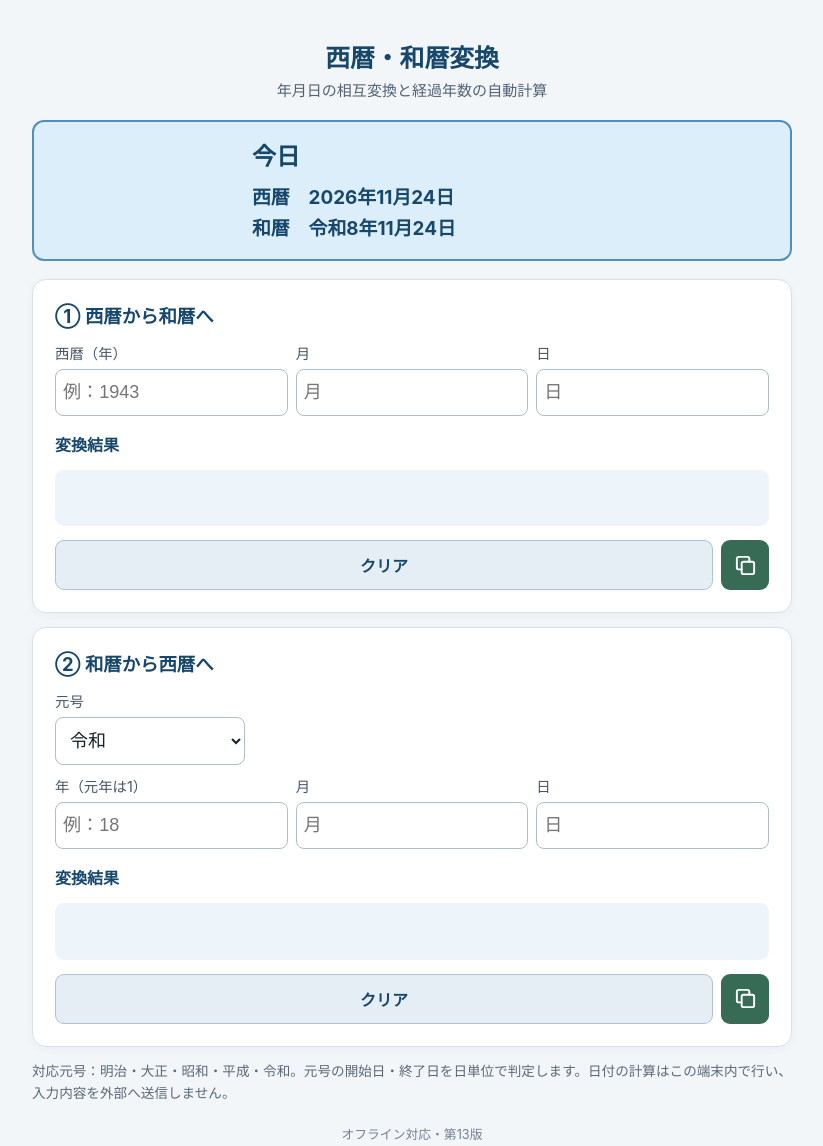
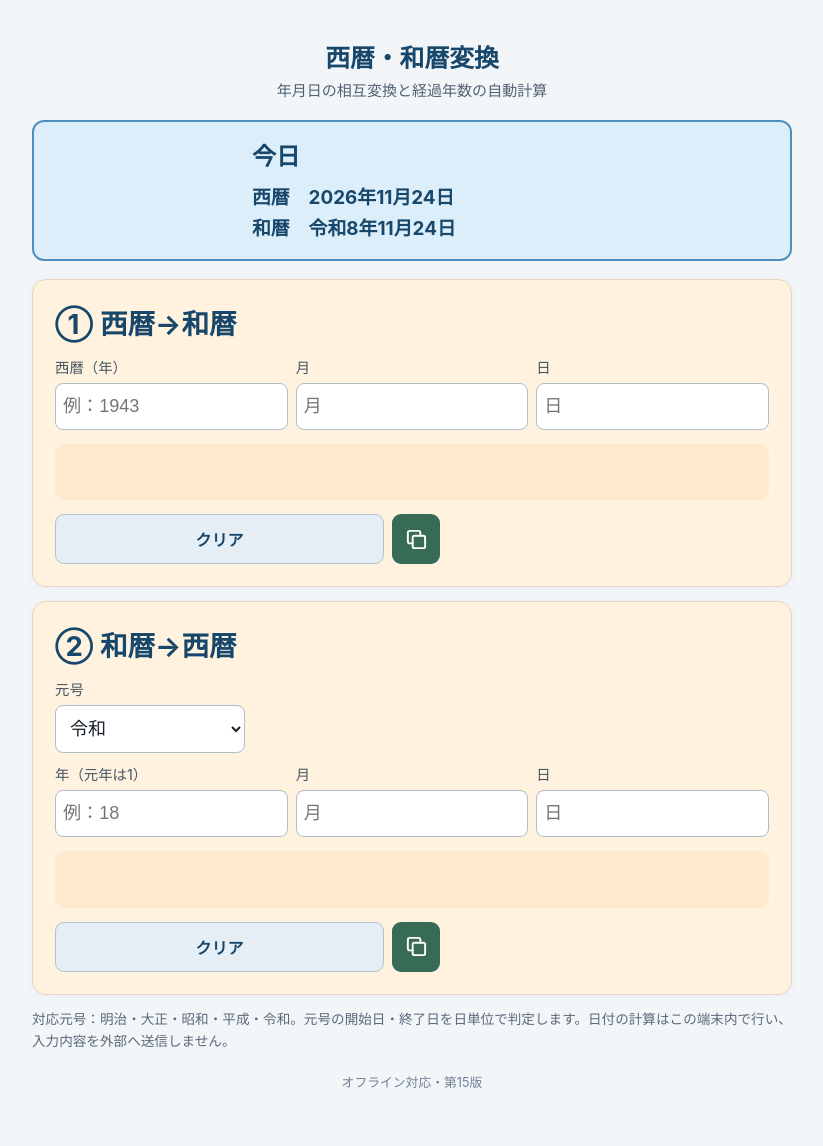
Before and after one commit to takero-kit/wareki-converter, a plain HTML site: page index.html in a window 1280 px wide. Shown: the whole page, without its empty margins (228-1051 px from the left). Drawn offline with Linux system fonts and the light colour scheme.

Commit message:
第15版 文字拡大・背景色・クリアボタン改良

```diff
--- a/index.html
+++ b/index.html
@@ -16,8 +16,8 @@
 main{max-width:760px;margin:auto}
 h1{font-size:1.55rem;text-align:center;color:#17476b;margin:8px 0 5px}
 .sub{text-align:center;color:#526273;margin:0 0 20px;font-size:.94rem}
-.card{background:#fff;border:1px solid #d8e1e8;border-radius:14px;padding:18px;margin:14px 0;box-shadow:0 2px 8px #17324d0b}
-h2{font-size:1.15rem;color:#17476b;margin:0 0 14px}
+.card{background:#fff3df;border:1px solid #e6d6bb;border-radius:14px;padding:18px;margin:14px 0;box-shadow:0 2px 8px #17324d0b}
+h2{font-size:1.725rem;color:#17476b;margin:0 0 14px}
 .row{display:flex;gap:10px;flex-wrap:wrap;align-items:end}
 .field{flex:1 1 110px;min-width:90px}
 label{display:block;font-size:.9rem;margin:0 0 6px;color:#465565}
@@ -26,6 +26,7 @@ button{border:0;border-radius:9px;padding:12px 18px;font-size:1rem;font-weight:6
 button:active{opacity:.8}
 .actions{display:flex;gap:8px;flex-wrap:nowrap;align-items:stretch;width:100%}
 .actions button{flex:1 1 0;min-width:0;padding:12px 10px;white-space:nowrap;margin-top:14px}
+.actions button.secondary{flex:0 0 calc((100% - 56px)/2)}
 button.secondary{background:#e6eef5;color:#17476b;border:1px solid #aec3d4}
 button.copy{background:#386b55;flex:0 0 48px;width:48px;min-width:48px;display:inline-flex;justify-content:center;align-items:center;padding:12px}button.copy svg{display:block}button.copy:focus-visible{outline:3px solid #ffb83d;outline-offset:2px}
 .today-banner .today-line{display:block;text-align:left;max-width:320px;margin:0 auto}
@@ -38,8 +39,8 @@ button.copy{background:#386b55;flex:0 0 48px;width:48px;min-width:48px;display:i
 .today-banner{background:#dceefa;border:2px solid #4e8fbd;border-radius:12px;padding:15px;text-align:center;font-weight:700;font-size:1.18rem;color:#17476b;margin-bottom:18px;line-height:1.65}
 .result{font-size:1.12rem}
 @media(max-width:420px){.card{padding:15px}.field{flex:1 1 85px}h1{font-size:1.45rem}}
-.result{margin-top:14px;padding:13px;background:#eef5fa;border-radius:9px;min-height:48px;line-height:1.7;overflow-wrap:anywhere}
-.result strong{font-size:1.12rem;color:#17476b}
+.result{margin-top:14px;padding:13px;background:#ffead0;border-radius:9px;min-height:48px;line-height:1.7;overflow-wrap:anywhere}
+.result strong{font-size:1.456rem;color:#17476b}
 .error{color:#a12626;background:#fff0f0}
 .note{font-size:.85rem;color:#596979;line-height:1.6}
 .footer{text-align:center;font-size:.8rem;color:#718096;margin-top:20px}
@@ -66,19 +67,18 @@ button.copy{background:#386b55;flex:0 0 48px;width:48px;min-width:48px;display:i
 
 <div class="today-banner" id="todayBanner" aria-live="polite"></div>
 <section class="card">
-<h2>① 西暦から和暦へ</h2>
+<h2>① 西暦→和暦</h2>
 <div class="row date-row">
  <div class="field"><label for="gy">西暦（年）</label><input id="gy" type="number" inputmode="numeric" min="1868" max="9999" placeholder="例：1943"></div>
  <div class="field"><label for="gm">月</label><input id="gm" type="number" inputmode="numeric" min="1" max="12" placeholder="月"></div>
  <div class="field"><label for="gd">日</label><input id="gd" type="number" inputmode="numeric" min="1" max="31" placeholder="日"></div>
 </div>
-<div class="result-label">変換結果</div>
 <div id="gResult" class="result" aria-live="polite"></div>
 <div class="actions"><button class="secondary" type="button" onclick="clearInputs('g')">クリア</button><button class="copy" type="button" onclick="copyResult('gResult')" title="コピー" aria-label="変換結果をコピー"><svg xmlns="http://www.w3.org/2000/svg" width="23" height="23" viewBox="0 0 24 24" fill="none" stroke="currentColor" stroke-width="2" stroke-linecap="round" stroke-linejoin="round" aria-hidden="true"><rect x="8" y="8" width="13" height="13" rx="2"/><path d="M16 8V5a2 2 0 0 0-2-2H5a2 2 0 0 0-2 2v9a2 2 0 0 0 2 2h3"/></svg></button></div>
 </section>
 
 <section class="card">
-<h2>② 和暦から西暦へ</h2>
+<h2>② 和暦→西暦</h2>
 <div class="row era-row">
  <div class="field"><label for="era">元号</label><select id="era"><option value="令和">令和</option><option value="平成">平成</option><option value="昭和">昭和</option><option value="大正">大正</option><option value="明治">明治</option></select></div>
 </div>
@@ -87,14 +87,13 @@ button.copy{background:#386b55;flex:0 0 48px;width:48px;min-width:48px;display:i
  <div class="field"><label for="em">月</label><input id="em" type="number" inputmode="numeric" min="1" max="12" placeholder="月"></div>
  <div class="field"><label for="ed">日</label><input id="ed" type="number" inputmode="numeric" min="1" max="31" placeholder="日"></div>
 </div>
-<div class="result-label">変換結果</div>
 <div id="eResult" class="result" aria-live="polite"></div>
 <div class="actions"><button class="secondary" type="button" onclick="clearInputs('e')">クリア</button><button class="copy" type="button" onclick="copyResult('eResult')" title="コピー" aria-label="変換結果をコピー"><svg xmlns="http://www.w3.org/2000/svg" width="23" height="23" viewBox="0 0 24 24" fill="none" stroke="currentColor" stroke-width="2" stroke-linecap="round" stroke-linejoin="round" aria-hidden="true"><rect x="8" y="8" width="13" height="13" rx="2"/><path d="M16 8V5a2 2 0 0 0-2-2H5a2 2 0 0 0-2 2v9a2 2 0 0 0 2 2h3"/></svg></button></div>
 </section>
 
 
 <p class="note">対応元号：明治・大正・昭和・平成・令和。元号の開始日・終了日を日単位で判定します。日付の計算はこの端末内で行い、入力内容を外部へ送信しません。</p>
-<div class="footer">オフライン対応・第13版</div>
+<div class="footer">オフライン対応・第15版</div>
 </main>
 <div id="keypadBackdrop" role="dialog" aria-modal="true" aria-labelledby="keypadTitle" onclick="if(event.target===this)closeKeypad()">
  <div id="keypad">
@@ -225,7 +224,7 @@ function durationText(dt){
  let cursor2=addMonthsClamped(cursor,months);
  if(cursor2>end){months--;cursor2=addMonthsClamped(cursor,months)}
  const days=Math.round((end-cursor2)/86400000);
- return `<div style="margin-top:9px;border-top:1px solid #c9dce8;padding-top:9px">${heading}<br>${years}年${months}か月${days}日</div>`;
+ return `<div style="margin-top:9px;border-top:1px solid #c9dce8;padding-top:9px">${heading}<br><span style="font-size:1.456rem">${years}年${months}か月${days}日</span></div>`;
 }
 function fromGregorian(){
  const r=readDate("g");if(r.error)return show("gResult",r.error,true);
--- a/sw.js
+++ b/sw.js
@@ -1,4 +1,4 @@
-const CACHE = 'wareki-converter-v14';
+const CACHE = 'wareki-converter-v15';
 const ASSETS = ['./', './index.html', './manifest.webmanifest', './icon-180.png', './icon-192.png', './icon-512.png'];
 self.addEventListener('install', event => {
   event.waitUntil(caches.open(CACHE).then(cache => cache.addAll(ASSETS)).then(() => self.skipWaiting()));
```
